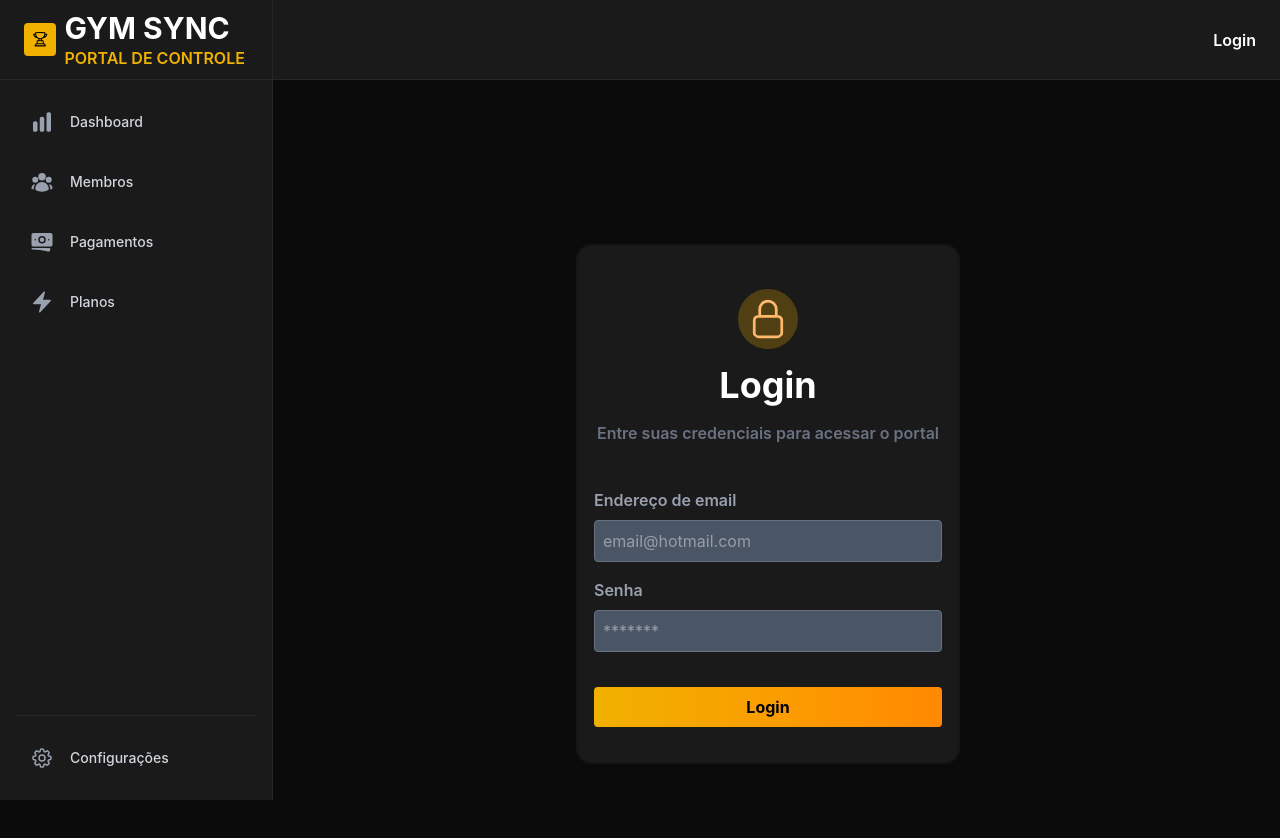
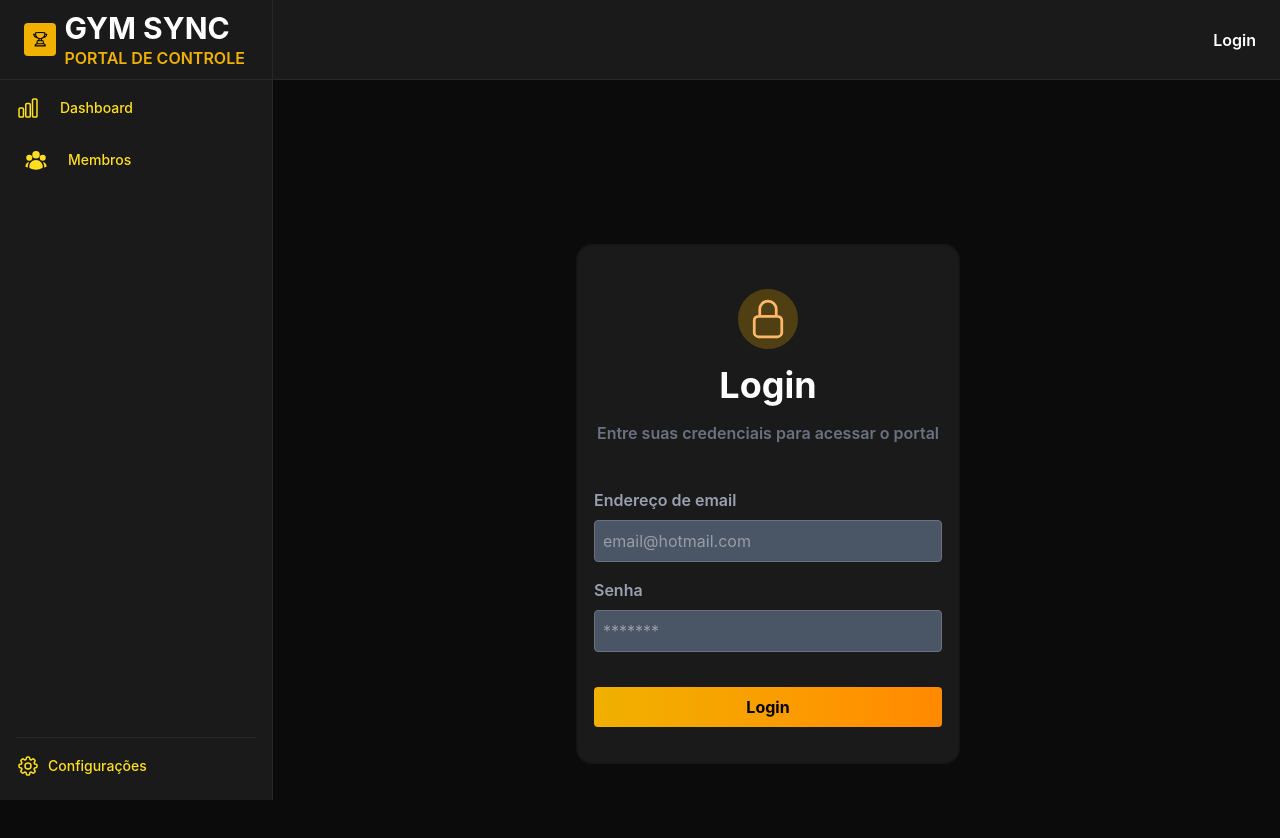
Before and after one commit to LucasNOFC/GynSync, a React (Vite) app: page /login in a window 1280 px wide. Shown: the top 838 px of the page. Built offline with nearby package versions, Linux system fonts and the light colour scheme.

Commit message:
feature: implementação do formulário de pagamento

```diff
--- a/src/App.jsx
+++ b/src/App.jsx
@@ -14,6 +14,8 @@ import CreateMember from "./pages/Members/pages/CreateMember";
 import EditMember from "./pages/Members/pages/EditMember";
 import MemberList from "./pages/Members/pages/MemberList";
 import PageMember from "./pages/Members/pages/PageMember";
+import UserTable from "./pages/UserTable/UserTable";
+import MemberPayment from "./pages/Members/components/MemberPayment";
 
 function App() {
   const { user } = useContext(AuthContext);
@@ -43,11 +45,14 @@ function App() {
             <Route element={<PrivateRoute />}>
               <Route path="/dashboard" element={<Dashboard />} />
               <Route path="/members" element={<MemberList />} />
+              <Route path="/members/create" element={<CreateMember />} />
               <Route path="/members/edit/:id" element={<EditMember />} />
               <Route path="/members/page/:id" element={<PageMember />} />
+              <Route path="/members/payment/:id" element={<MemberPayment />} />
               <Route path="/payment" element={<Payment />} />
               <Route path="/plans" element={<Plans />} />
               <Route path="/settings" element={<Settings />} />
+              <Route path="/users" element={<UserTable />} />
               <Route path="/user/create" element={<HandleUser />} />
               <Route path="/users/edit/:id" element={<HandleUser />} />
               <Route
--- /dev/null
+++ b/src/components/Confirm.jsx
@@ -0,0 +1,37 @@
+import React, { useEffect } from "react";
+
+const Confirm = ({ action, toggleMenu }) => {
+  useEffect(() => {
+    const handleEsc = (event) => {
+      if (event.key === "Escape") {
+        toggleMenu();
+      }
+    };
+
+    document.addEventListener("keydown", handleEsc);
+
+    return () => {
+        document.removeEventListener("keydown", handleEsc);
+    }
+  }, [toggleMenu]);
+
+  return (
+    <div className="fixed inset-0 flex items-center justify-center bg-black/70">
+      <div className="relative bg-[#141414] p-8 flex flex-col items-center gap-5 rounded-2xl">
+        <button onClick={toggleMenu} className="absolute top-3 right-3 text-lg">
+          ×
+        </button>
+
+        <p>
+          Confirma a ação de <span>{action}</span> ?
+        </p>
+
+        <button className="p-3 bg-yellow-600 rounded-2xl cursor-pointer">
+          Confirmo
+        </button>
+      </div>
+    </div>
+  );
+};
+
+export default Confirm;
--- a/src/components/Error.jsx
+++ b/src/components/Error.jsx
@@ -0,0 +1,11 @@
+import React from 'react'
+
+const Error = ({error}) => {
+  return (
+    <div className="text-4xl text-white font-semibold absolute top-[55%] left-[55%] -translate-x-1/2 -translate-y-1/2 p-5">
+      <p>{error}</p>
+    </div>
+  )
+}
+
+export default Error
--- /dev/null
+++ b/src/components/SideMenu/components/Accodion.jsx
@@ -0,0 +1,17 @@
+import React from "react";
+import { Link } from "react-router-dom";
+
+const Accodion = () => {
+  return (
+    <div className="ml-8 flex flex-col gap-2 mb-2">
+      <Link to="/user/create" className="text-sm font-medium text-yellow-300">
+        Cadastrar novo usuário
+      </Link>
+      <Link to="/users" className="text-sm font-medium text-yellow-300">
+        Listar usuários
+      </Link>
+    </div>
+  );
+};
+
+export default Accodion;
--- /dev/null
+++ b/src/components/SideMenu/components/SideMenuLink.jsx
@@ -0,0 +1,18 @@
+import React from "react";
+import { NavLink } from "react-router-dom";
+
+
+const SideMenuLink = ({url, Icon, text}) => {
+  return (
+    <NavLink to={url}>
+      <div className="flex items-center gap-5">
+        <Icon className="w-6 h-6 text-yellow-300" />
+        <span className="text-sm font-medium text-yellow-300">
+          {text}
+        </span>
+      </div>
+    </NavLink>
+  );
+};
+
+export default SideMenuLink;
--- a/src/components/SideMenu/components/SideMenuList/SideMenuList.jsx
+++ b/src/components/SideMenu/components/SideMenuList/SideMenuList.jsx
@@ -1,30 +1,54 @@
 import sideMenuItems from "./components/Data/SideMenuItem.json";
 import SideMenuItemList from "./components/SideMenuItemList/SideMenuItemList";
 import { ICONS_MAP } from "./components/Data/Icons";
-import { Cog8ToothIcon } from "@heroicons/react/24/outline";
+import { ChartBarIcon, Cog8ToothIcon } from "@heroicons/react/24/outline";
+import SideMenuLink from "../SideMenuLink";
+import Accodion from "../Accodion";
+import { useState } from "react";
 
 const SideMenuList = () => {
+  const [open, setOpen] = useState(false);
+
+  const toggleMenu = () => {
+    setOpen((prev) => !prev);
+  };
+
   return (
     <div className="flex flex-col flex-1 p-4">
-      <div className="space-y-2 ">
-        {sideMenuItems.map((items) => {
-          const IconComponent = ICONS_MAP[items.icon];
+      <div>
+        <SideMenuLink
+          Icon={ChartBarIcon}
+          text={"Dashboard"}
+          url={"/dashboard"}
+        />
+      </div>
+
+      <div className="space-y-2 flex flex-col mt-5">
+        {sideMenuItems.map((item) => {
+          const IconComponent = ICONS_MAP[item.icon];
+
           return (
             <SideMenuItemList
-              key={items.id}
-              itemName={items.name}
+              key={item.id}
+              itemName={item.name}
               ItemIcon={IconComponent}
-              url={items.url}
+              childrenLinks={item.children}
             />
           );
         })}
       </div>
+
       <div className="mt-auto pt-4 border-t border-zinc-800">
-        <SideMenuItemList
-        itemName={"Configurações"}
-        url="/settings"
-        ItemIcon={Cog8ToothIcon}
-        />
+        {open && <Accodion />}
+
+        <button onClick={toggleMenu}>
+          <div className="flex items-center gap-2 cursor-pointer">
+            <Cog8ToothIcon className="w-6 h-6 text-yellow-300" />
+            <span className="text-sm font-medium text-yellow-300">
+              Configurações
+            </span>
+          </div>
+        </button>
       </div>
     </div>
   );
--- a/src/components/SideMenu/components/SideMenuList/components/Data/SideMenuItem.json
+++ b/src/components/SideMenu/components/SideMenuList/components/Data/SideMenuItem.json
@@ -1,26 +1,19 @@
     [
         {
             "id": 1,
-        "name": "Dashboard",
-        "icon": "ChartBarIcon",
-        "url": "/dashboard"
+            "name": "Membros",
+            "icon": "UserGroupIcon",
+            "children": [
+                {
+                    "id": 1,
+                    "name": "Cadastrar membro",
+                    "url": "/members/create"
                 },
                 {
                     "id": 2,
-        "name": "Membros",
-        "icon": "UserGroupIcon",
+                    "name": "Listar membros",
                     "url": "/members"
-    },
-    {
-        "id": 3,
-        "name": "Pagamentos",
-        "icon": "BanknotesIcon",
-        "url": "/payment"
-    },
-    {
-        "id": 4,
-        "name": "Planos",
-        "icon": "BoltIcon",
-        "url": "/plans"
                 }
             ]
+        }
+    ]
--- a/src/components/SideMenu/components/SideMenuList/components/SideMenuItemList/SideMenuItemList.jsx
+++ b/src/components/SideMenu/components/SideMenuList/components/SideMenuItemList/SideMenuItemList.jsx
@@ -1,36 +1,40 @@
-import { NavLink } from "react-router-dom";
+import { useState } from "react";
+import SideMenuLink from "../../../SideMenuLink";
 
-const SideMenuItemList = ({ itemName, url, ItemIcon }) => {
+const SideMenuItemList = ({ itemName, ItemIcon, childrenLinks }) => {
+  const [open, setOpen] = useState(false);
+
+  function toggleMenu() {
+    setOpen((prev) => !prev);
+  }
+
   return (
-    <NavLink
-      to={url}
-      className={({ isActive }) =>
-        `flex items-center gap-4 p-3 w-full rounded-lg border-2 transition-all
-         ${
-           isActive
-             ? "bg-yellow-400/20 border-yellow-400"
-             : "border-transparent hover:bg-zinc-800"
-         }`
-      }
-    >
-      {({ isActive }) => (
-        <>
-          <ItemIcon
-            className={`w-6 h-6 ${
-              isActive ? "text-yellow-300" : "text-gray-400"
-            }`}
-          />
-
-          <span
-            className={`text-sm font-medium ${
-              isActive ? "text-yellow-300" : "text-gray-300"
-            }`}
-          >
+    <div>
+      <button
+        onClick={toggleMenu}
+        className="w-full p-2 rounded cursor-pointer"
+      >
+        <div className="flex items-center gap-5">
+          <ItemIcon className="w-6 h-6 text-yellow-300" />
+          <span className="text-sm font-medium text-yellow-300">
             {itemName}
           </span>
-        </>
+        </div>
+      </button>
+
+      {open && (
+        <div className="ml-8 mt-2 flex flex-col gap-2">
+          {childrenLinks.map((link) => (
+            <SideMenuLink
+              key={link.id}
+              Icon={ItemIcon}
+              text={link.name}
+              url={link.url}
+            />
+          ))}
+        </div>
       )}
-    </NavLink>
+    </div>
   );
 };
 
--- a/src/pages/Members/components/MemberHandler.jsx
+++ b/src/pages/Members/components/MemberHandler.jsx
@@ -1,25 +1,57 @@
 import { BanknotesIcon } from "@heroicons/react/24/outline";
 import { PencilIcon, TrashIcon } from "@heroicons/react/24/outline";
-import React from "react";
+import { useEffect, useState } from "react";
 import { Link } from "react-router-dom";
+import { api } from "../../../services/api";
+import Confirm from "../../../components/Confirm";
 
-const MemberHandler = () => {
+const MemberHandler = ({ member }) => {
+  const [confirm, setConfirm] = useState(false);
+  const [confirmBox, setConfirmBox] = useState(false);
+
+  const handleDelete = async (id) => {
+    if (!confirm) return;
+
+    const res = await api.delete(`/customers/${id}`);
+
+  };
+
+  const toggleMenu = () => {
+    console.log("test");
+    setConfirmBox((prev) => !prev);
+  };
+
   return (
     <div className="bg-[#262626] p-5 rounded-3xl w-100 mt-5 flex flex-col gap-5 border border-zinc-700">
+      {confirmBox && (
+        <Confirm action={"deletar o membro"} toggleMenu={toggleMenu} />
+      )}
+
       <p className="text-[18px]">Ações Rápidas</p>
       <ul className="flex flex-col gap-5">
-        <div className="flex gap-2 items-center justify-center p-3 text-center bg-yellow-500/15 border rounded-2xl border-yellow-400 cursor-pointer hover:bg-yellow-600/15 transition-all">
+        <Link
+          to={`/members/edit/${member.id}`}
+          className="flex gap-2 items-center justify-center p-3 text-center bg-yellow-500/15 border rounded-2xl border-yellow-400 cursor-pointer hover:bg-yellow-600/15 transition-all"
+        >
           <PencilIcon className="w-8 text-yellow-400" />
-          <Link className="text-[15px] text-yellow-400">Editar Perfil</Link>
-        </div>
-        <div className="flex gap-2 items-center justify-center p-3 text-center bg-green-500/15 border rounded-2xl border-green-400 cursor-pointer hover:bg-green-600/15 transition-all">
+          <p className="text-[15px] text-yellow-400">Editar Perfil</p>
+        </Link>
+        <Link
+          to={`/members/payment/${member.id}`}
+          className="flex gap-2 items-center justify-center p-3 text-center bg-green-500/15 border rounded-2xl border-green-400 cursor-pointer hover:bg-green-600/15 transition-all"
+        >
           <BanknotesIcon className="w-8 text-green-400" />
-          <Link className="text-[15px] text-green-400">Registrar Pagamento</Link>
-        </div>
-        <div className="flex gap-2 items-center justify-center p-3 text-center bg-red-500/15 border rounded-2xl border-red-400 cursor-pointer hover:bg-red-600/15 transition-all">
+          <p className="text-[15px] text-green-400">Registrar Pagamento</p>
+        </Link>
+        <button
+          onClick={toggleMenu}
+          className="flex gap-2 items-center justify-center p-3 text-center bg-red-500/15 border rounded-2xl border-red-400 cursor-pointer hover:bg-red-600/15 transition-all"
+        >
           <TrashIcon className="w-8 text-red-400" />
-          <Link className="text-[15px] text-red-400">Deletar Membro</Link>
-        </div>
+          <p className="text-[15px] text-red-400 cursor-pointer">
+            Deletar Membro
+          </p>
+        </button>
       </ul>
     </div>
   );
--- a/src/pages/Members/pages/PageMember.jsx
+++ b/src/pages/Members/pages/PageMember.jsx
@@ -40,8 +40,6 @@ const PageMember = () => {
     fetchMember();
   }, [id]);
 
-  console.log(member);
-
   if (loading) return <Loading />;
 
   return (
```
Also changed, not shown: src/pages/Members/components/MemberForm.jsx (+40 -18 lines), src/pages/Members/components/MemberPayment.jsx (added, +171 -0 lines). Lines whose indentation alone changed are shown as unchanged.
